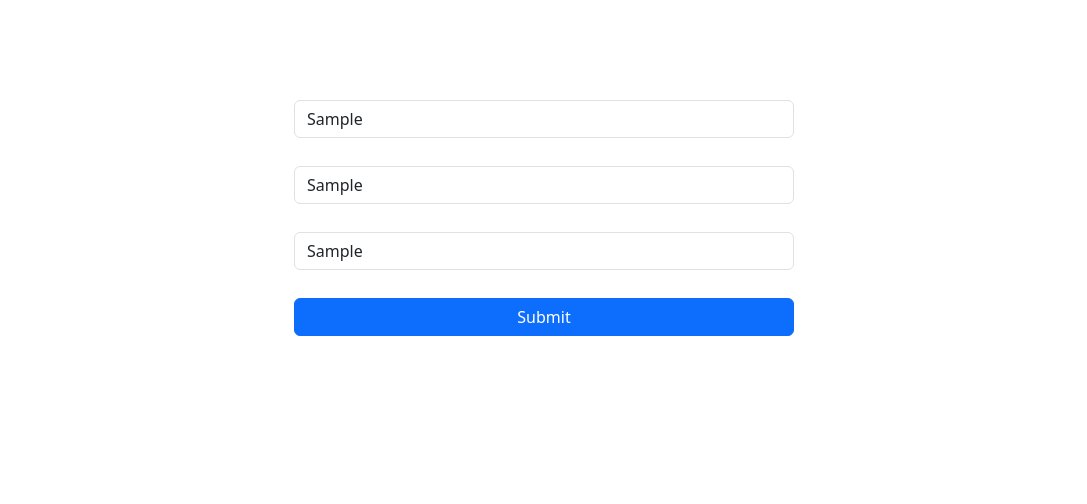
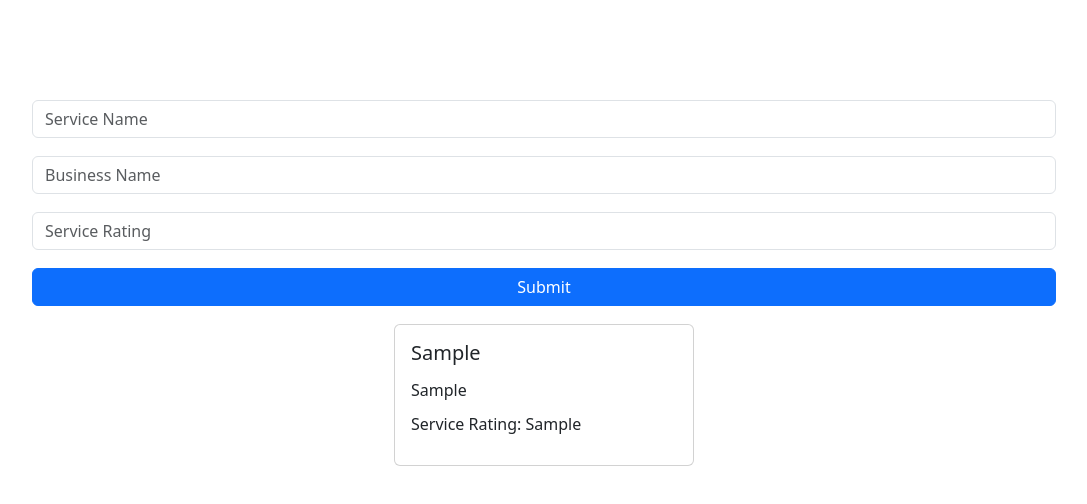
Before and after one commit to meralkk/task, a Nuxt app: page / in a window 1280 px wide. Both pictures are taken after typing "Sample", "Sample", "Sample" into the empty fields and a click on the button "Submit". Shown: the top 504 px of the page, without its empty margins (96-1183 px from the left). Built offline with nearby package versions, Linux system fonts and the light colour scheme.

Commit message:
New card added to the form with the submit button

```diff
--- a/components/Form.vue
+++ b/components/Form.vue
@@ -1,30 +1,80 @@
 <script setup>
+import { ref } from 'vue'
 
+const serviceName = ref('')
+const businessName = ref('')
+const serviceRating = ref('')
+
+const cards = reactive([])
+
+const addService = () => {
+
+  cards.push({
+    serviceName: serviceName.value,
+    businessName: businessName.value,
+    serviceRating: serviceRating.value,
+  })
+
+  serviceName.value = ''
+  businessName.value = ''
+  serviceRating.value = ''
+}
 </script>
-
 
 <template>
     <div class="form-container">
-    <input type="text" placeholder="Service Name" class="form-control mb-2">
-    <input type="text" placeholder="Business Name" class="form-control mb-2">
-    <input type="text" placeholder="Service Rating" class="form-control mb-2">
-    <button type="button" class="btn btn-primary">Submit</button>
+    <input v-model="serviceName" type="text" placeholder="Service Name" class="form-control mb-2">
+    <input v-model="businessName" type="text" placeholder="Business Name" class="form-control mb-2">
+    <input v-model="serviceRating" type="text" placeholder="Service Rating" class="form-control mb-2">
+    <button @click="addService" type="button" class="btn btn-primary">Submit</button>
 
+    <div class="card-container">
+      <div class="card m-2" v-for="(card, index) in cards" :key="index">
+        <div class="card-body">
+          <h5 class="card-title">{{ card.serviceName }}</h5>
+          <h6 class="card-subtitle">{{ card.businessName }}</h6>
+          <p class="card-text">Service Rating: {{ card.serviceRating }}</p>
+        </div>
+      </div>
     </div>
+
+   </div>
 </template>
-
 
 
 <style scoped>
 
 .form-container {
-    display: flex;
-    flex-direction: column;
-    margin: auto;
-    margin-top: 100px;
-    gap: 20px;
-    width: 100%;
-    max-width: 500px;
-  }
+  display: flex;
+  flex-direction: column;
+  margin: auto;
+  margin-top: 100px;
+  gap: 10px;
+  max-width: 80%;
+}
+
+.card-container {
+  display: flex;
+  flex-wrap: wrap;
+  justify-content: center;
+  gap: 20px;
+}
+
+.card {
+  width: 300px;
+}
+
+.card-title {
+  padding-bottom: 12px;
+}
+
+.card-subtitle {
+  padding-bottom: 12px;
+}
+
+.card-body {
+  height: 140px;
+}
+
 
 </style>
```
